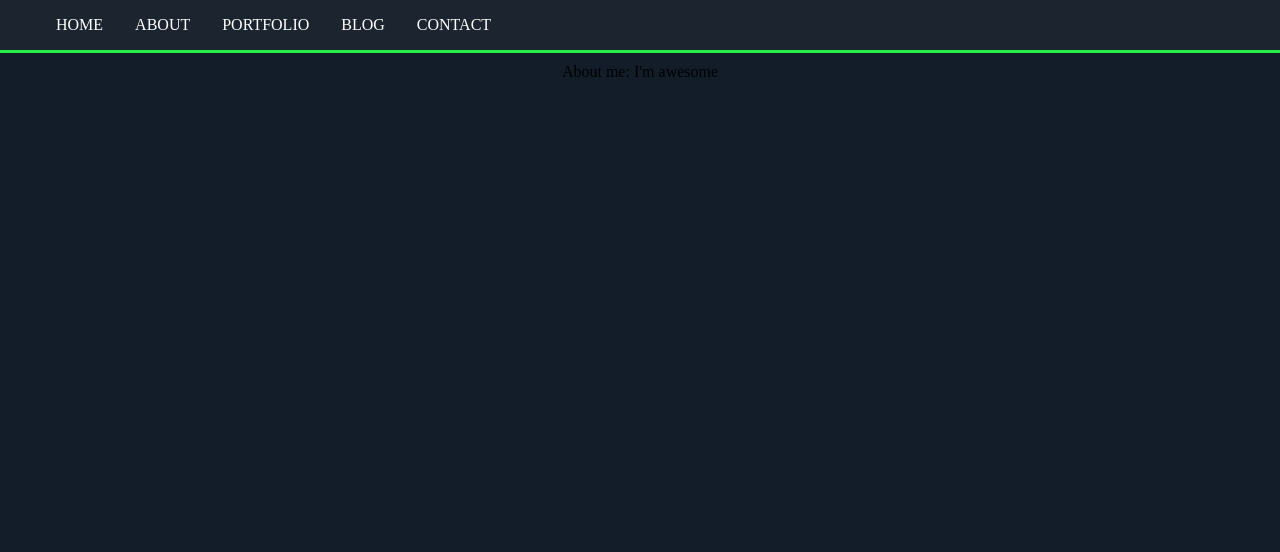
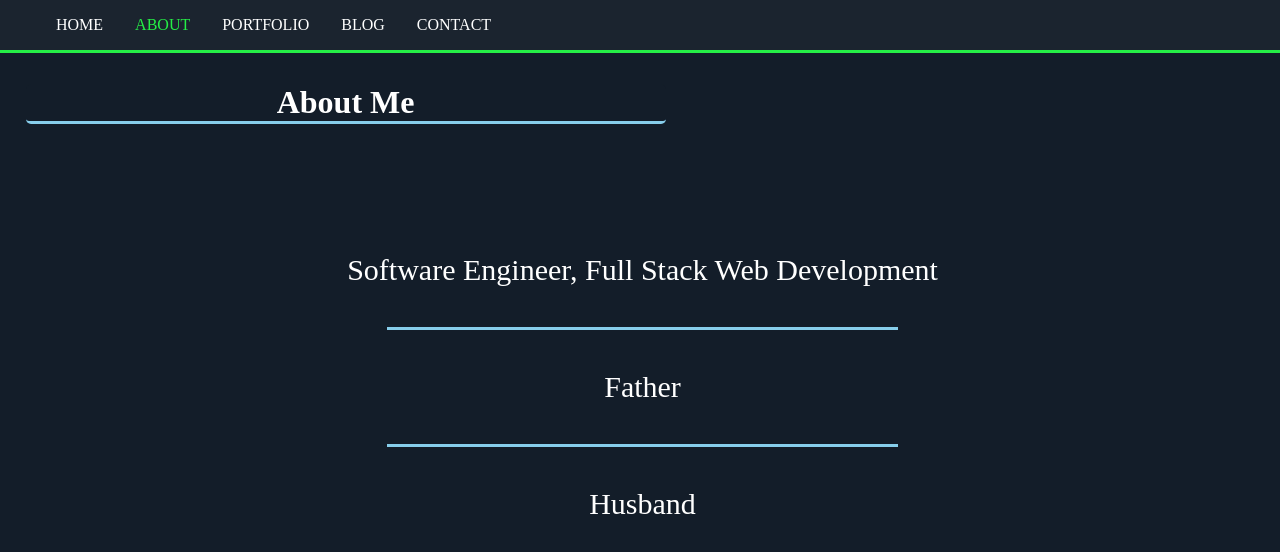
Before and after one commit to joshmrallen/joshallen, a React (Create React App) app: page /about in a window 1280 px wide. Shown: the top 552 px of the page. Built offline with nearby package versions, Linux system fonts and the light colour scheme.

Commit message:
about page and portfolio page

```diff
--- a/src/App.css
+++ b/src/App.css
@@ -36,6 +36,14 @@
 
 .navbar .navlink:hover {
   color: #25ee46;
+}
+
+.navbar .active-link {
+  color: #25ee46;
+}
+
+.navbar .active-link:hover {
+  color: rgb(241, 164, 62);
 }
 
 .main{
@@ -78,6 +86,29 @@ h1:first-child{
   border-bottom: solid;
   border-color: skyblue;
   border-radius: 5px;
+}
+
+.portfolio-list{
+  position: absolute;
+  display: flex;
+  flex-flow: row wrap;
+  align-content: space-around;
+  list-style: none;
+  top: 10vh;
+  left: 45%;
+}
+
+.portfolio-list li{
+  background-color: rgb(0, 0, 0);
+  margin: 5px;
+  font-size: 20px;
+  padding: 10px;
+  border-radius: 10px;
+}
+
+.portfolio-list a{
+  cursor: pointer;
+  color: white;
 }
 
 .home{
@@ -134,6 +165,37 @@ h1:first-child{
   top: 50vh;
   left: 30%;
 } */
+
+.about {
+  position: relative;
+}
+
+.about-list {
+  color: white;
+  list-style: none;
+}
+
+.about h1{
+  position: absolute;
+  left: 2vw;
+}
+
+.about ul{
+  position: absolute;
+  top: 20vh;
+  left: 24vw;
+  font-size: 30px;
+}
+
+.about li:nth-child(2){
+  margin: 5vh;
+  border-top: solid skyblue;
+  border-bottom: solid skyblue;
+  padding: 5vh;
+
+}
+
+
 
 
 
--- a/src/App.js
+++ b/src/App.js
@@ -5,6 +5,7 @@ import { Switch, Route, withRouter } from 'react-router-dom'
 import NavBar from './Components/NavBar'
 import TitlePage from './Containers/TitlePage'
 import Portfolio from './Containers/Portfolio'
+import About from './Components/About'
 
 class App extends React.Component {
 
@@ -44,7 +45,7 @@ class App extends React.Component {
             <Route path="/about" render={()=>{
               return(
                 <>
-                  About me: I'm awesome
+                  <About />
                 </>
               )
             }} />
--- /dev/null
+++ b/src/Components/About.js
@@ -0,0 +1,29 @@
+import React from 'react'
+import { Slide } from 'react-awesome-reveal'
+
+const About = () => {
+
+    return(
+        <div className="about">
+            <h1>
+                About Me
+            </h1>
+            <ul>
+                <Slide cascade>
+                    <li className="about-list">
+                        Software Engineer, Full Stack Web Development
+                    </li>
+                    <li className="about-list">
+                        Father
+                    </li>
+                    <li className="about-list">
+                        Husband
+                    </li>
+                </Slide>
+            </ul>
+
+        </div>
+    )
+}
+
+export default About
--- a/src/Containers/Portfolio.js
+++ b/src/Containers/Portfolio.js
@@ -1,4 +1,5 @@
 import React from 'react'
+import { Slide } from 'react-awesome-reveal'
 
 const Portfolio = () => {
 
@@ -6,12 +7,42 @@ const Portfolio = () => {
         <>
             <div className="title gif1">
                 <h1>Du It!</h1>
+                <ul className="portfolio-list">
+                    <Slide triggerOnce>
+                        <li>
+                            <a href="https://github.com/joshmrallen/du-it-client">GitHub</a>
+                        </li>
+                        <li>
+                            <a href="https://youtu.be/VHXAkeIC1_0">Full Demo</a>
+                        </li>
+                    </Slide>
+                </ul>
             </div>
             <div className="title gif2">
                 <h1>Socialite</h1>
+                <ul className="portfolio-list">
+                    <Slide triggerOnce>
+                        <li>
+                            <a href="https://github.com/joshmrallen/socialite-client">GitHub</a>
+                        </li>
+                        <li>
+                            <a href="https://youtu.be/ETSqu29uOGg">Full Demo</a>
+                        </li>
+                    </Slide>
+                </ul>
             </div>
             <div className="title gif3">
                 <h1>Wu KTV</h1>
+                <ul className="portfolio-list">
+                    <Slide triggerOnce>
+                        <li>
+                            <a href="https://github.com/joshmrallen/ktv-frontend">GitHub</a>
+                        </li>
+                        <li>
+                            <a href="https://youtu.be/ocYz4YZop-k">Full Demo</a>
+                        </li>
+                    </Slide>
+                </ul>
             </div>
         </>
     )
```
